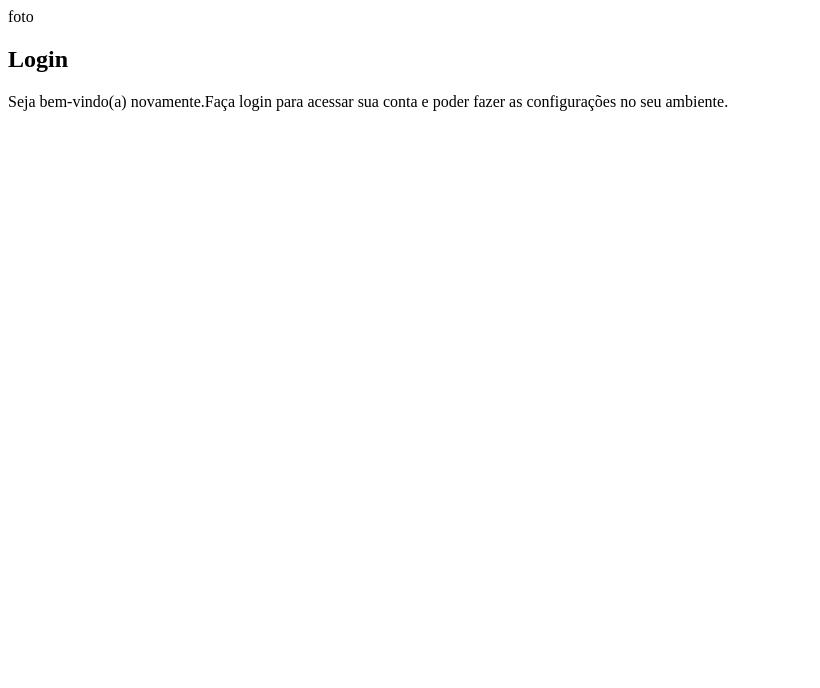
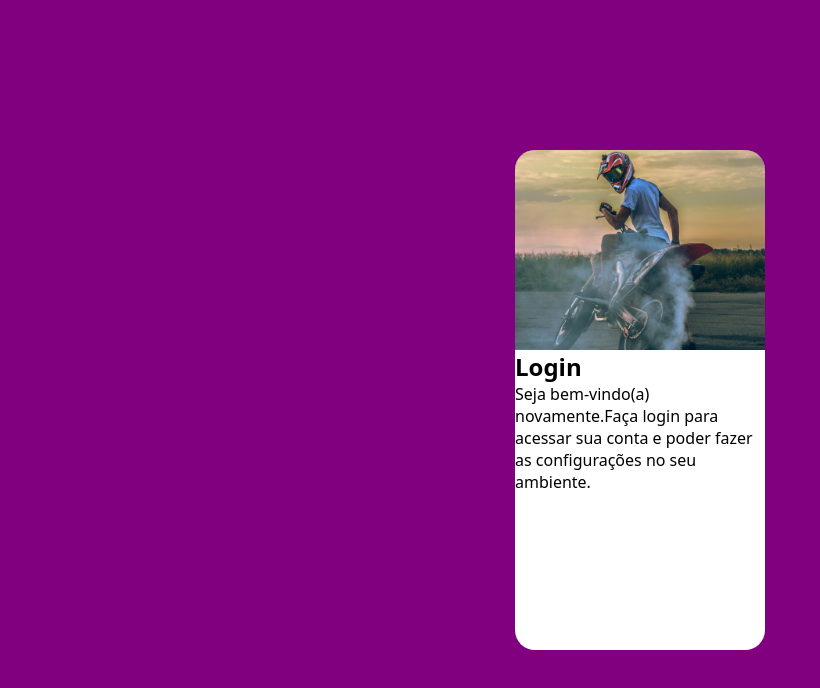
Before and after one commit to duartematheus/projeto-login, a plain HTML site: page index.html in a window 1280 px wide. Shown: the whole page, without its empty margins (0-820 px from the left). Drawn offline with Linux system fonts and the light colour scheme.

Commit message:
caiu a internet

```diff
--- a/estilos/style.css
+++ b/estilos/style.css
@@ -3,3 +3,36 @@
 /*
 
 */
+*{
+    font-family:system-ui, -apple-system, BlinkMacSystemFont, 'Segoe UI', Roboto, Oxygen, Ubuntu, Cantarell, 'Open Sans', 'Helvetica Neue', sans-serif;
+    padding: 0px;
+    margin: 0px;
+    box-sizing: border-box;
+}
+body,html {
+    background-color:purple;
+    height: 100vh;
+    width: 100vw;
+}
+main{
+    position: relative;
+    height: 100vh;
+    width: 100vw;
+}
+section#login {
+    position: absolute;
+    top: 50%;
+    left: 50%;
+    transform: translate(-50%, -50%);
+    overflow: hidden;
+    background-color: white;
+    width: 250px;
+    height: 500px;
+    border-radius: 20px;
+}
+section#login > div#imagem {
+    background: purple url(../imagens/moto.jpg) no-repeat;
+    background-size: cover;
+    background-position: center;
+    height: 200px;
+}
--- a/index.html
+++ b/index.html
@@ -11,7 +11,7 @@
     <main>
         <section id="login">
             <div id="imagem">
-                foto
+
             </div>
             <div id="formulario">
                 <h1>Login</h1>
```
